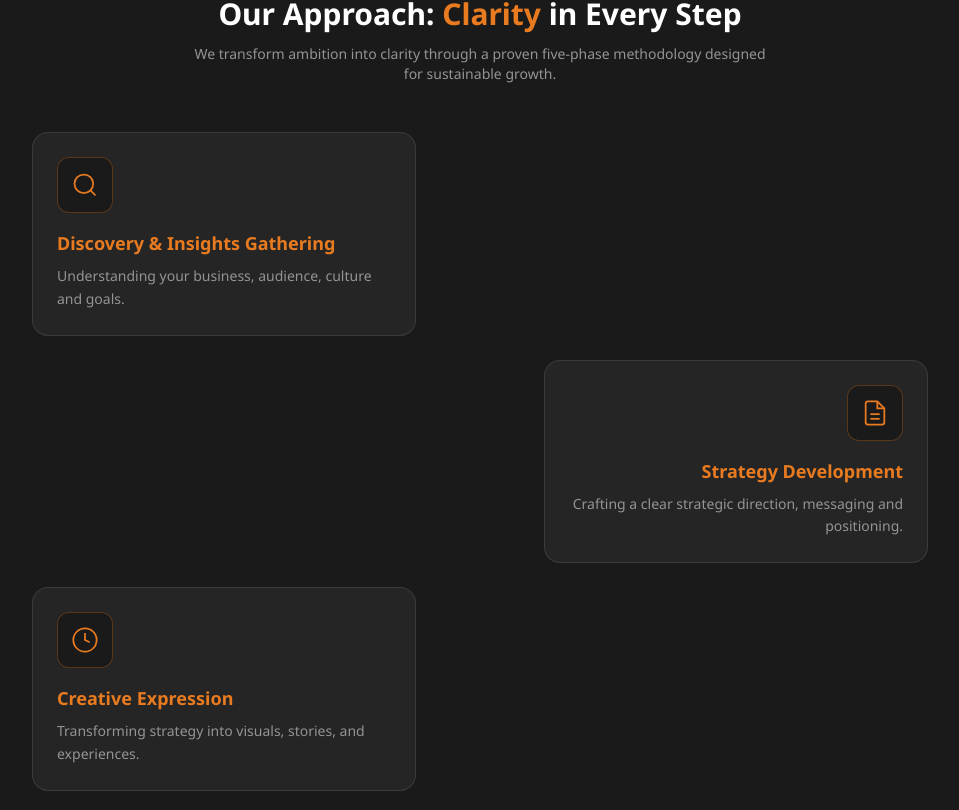
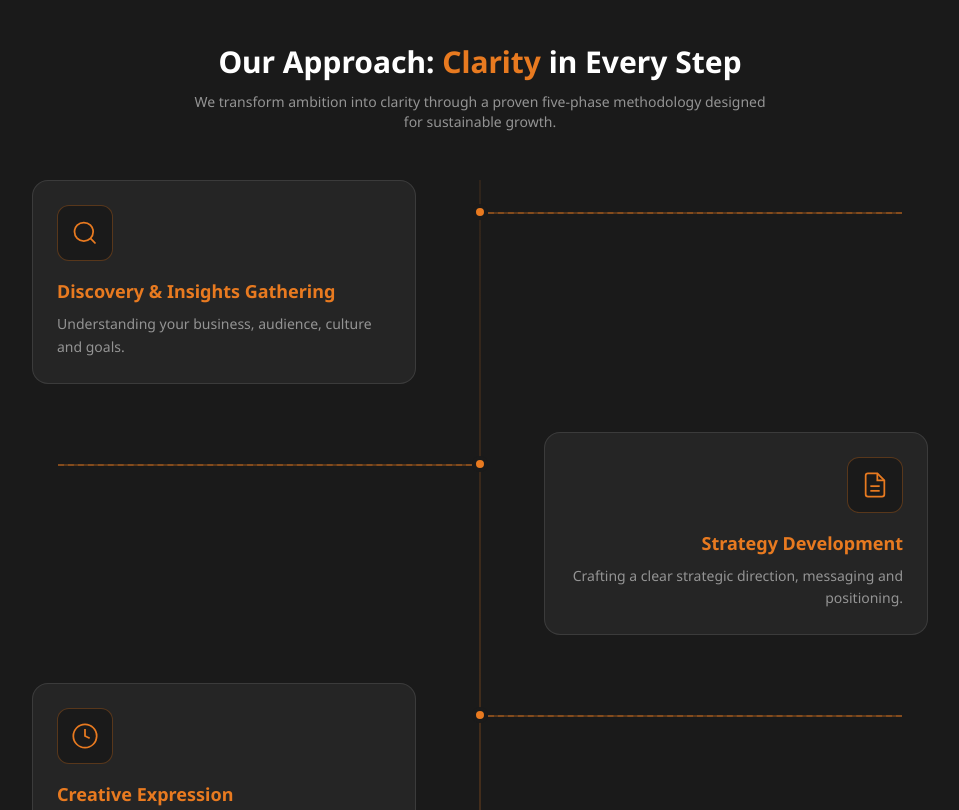
Before and after one commit to Ukaye/sparq-creations-website, a Next.js app: page /about in a window 1280 px wide. Shown: the part 1550-2360 px from the top of the page, without its empty margins (160-1119 px from the left). Built offline with nearby package versions, Linux system fonts and the light colour scheme.

Commit message:
Adjust About hero height and add timeline connectors

```diff
--- a/src/app/about/page.tsx
+++ b/src/app/about/page.tsx
@@ -112,7 +112,7 @@ export default function AboutPage() {
   return (
     <>
       {/* Hero Section */}
-      <section className="relative pt-28 pb-16 bg-sparq-dark overflow-hidden">
+      <section className="relative pt-32 pb-24 bg-sparq-dark overflow-hidden min-h-[40vh] flex items-center">
         {/* Decorative elements */}
         <motion.div
           initial={{ opacity: 0 }}
@@ -293,8 +293,12 @@ export default function AboutPage() {
             </p>
           </motion.div>
 
-          {/* Process Steps - Zigzag Layout with Cards */}
-          <div className="relative max-w-4xl mx-auto space-y-6">
+          {/* Process Steps - Zigzag Layout with Cards and Timeline */}
+          <div className="relative max-w-4xl mx-auto">
+            {/* Vertical Timeline Line */}
+            <div className="absolute left-1/2 top-0 bottom-0 w-px bg-gradient-to-b from-sparq-orange/20 via-sparq-orange/40 to-sparq-orange/20 hidden md:block" style={{ transform: 'translateX(-50%)' }} />
+
+            <div className="space-y-8 md:space-y-12">
               {processSteps.map((step, index) => (
                 <motion.div
                   key={step.number}
@@ -302,12 +306,22 @@ export default function AboutPage() {
                   whileInView={{ opacity: 1, x: 0 }}
                   viewport={{ once: true }}
                   transition={{ delay: index * 0.15 }}
-                className={`flex ${
-                  index % 2 === 0 ? "justify-start" : "justify-end"
+                  className={`relative flex ${
+                    index % 2 === 0 ? "justify-start md:pr-[52%]" : "justify-end md:pl-[52%]"
                   }`}
                 >
+                  {/* Timeline Dot */}
+                  <div className="absolute left-1/2 top-6 w-4 h-4 rounded-full bg-sparq-orange border-4 border-sparq-dark hidden md:block" style={{ transform: 'translateX(-50%)' }} />
+
+                  {/* Horizontal Connector Line */}
+                  <div className={`absolute top-8 h-px bg-sparq-orange/30 hidden md:block ${
+                    index % 2 === 0 ? "left-[calc(50%+8px)] right-auto w-[calc(48%-16px)]" : "right-[calc(50%+8px)] left-auto w-[calc(48%-16px)]"
+                  }`} style={{
+                    borderTop: '2px dashed rgba(232, 122, 32, 0.3)'
+                  }} />
+
                   {/* Card */}
-                <div className={`bg-white/5 border border-white/10 rounded-2xl p-6 max-w-sm ${
+                  <div className={`bg-white/5 border border-white/10 rounded-2xl p-6 w-full md:max-w-sm ${
                     index % 2 === 0 ? "" : "text-right"
                   }`}>
                     {/* Icon Box */}
@@ -333,6 +347,7 @@ export default function AboutPage() {
               ))}
             </div>
           </div>
+        </div>
       </section>
     </>
   );
```
Lines whose indentation alone changed are shown as unchanged.
